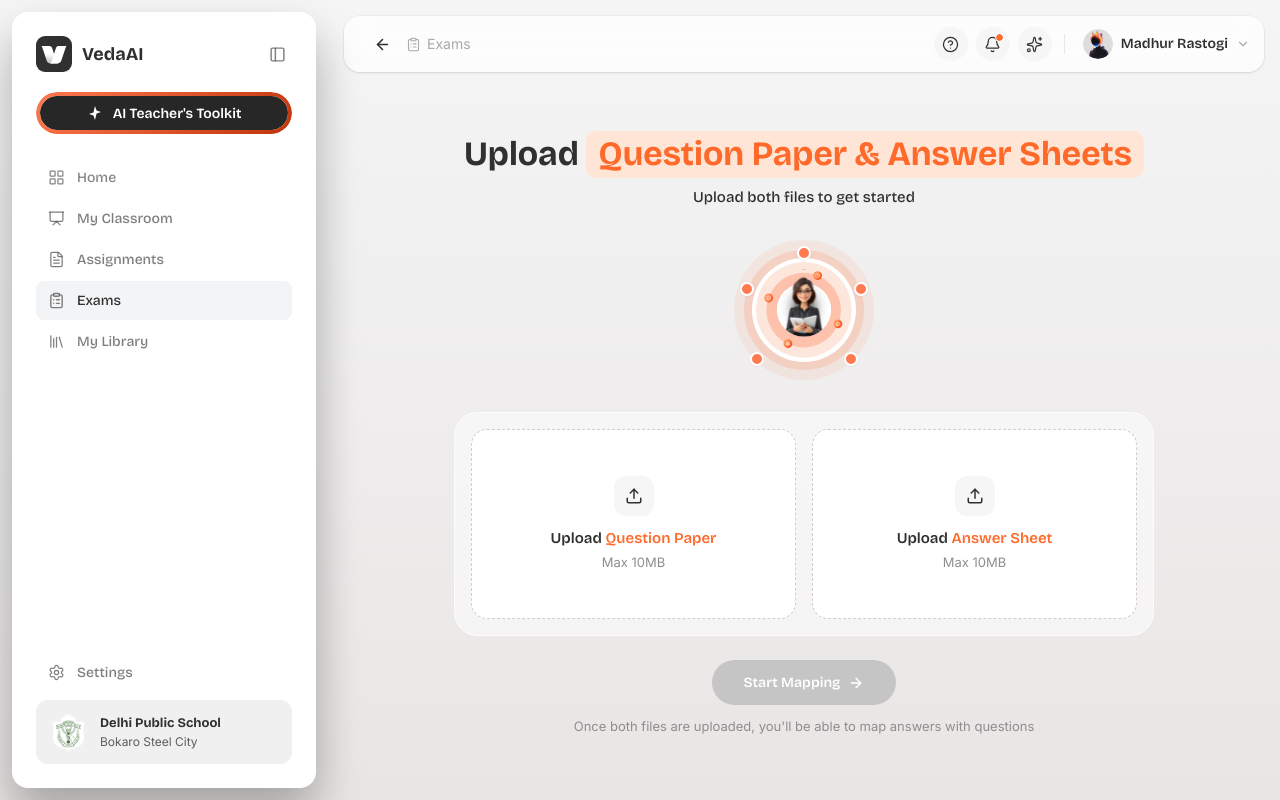
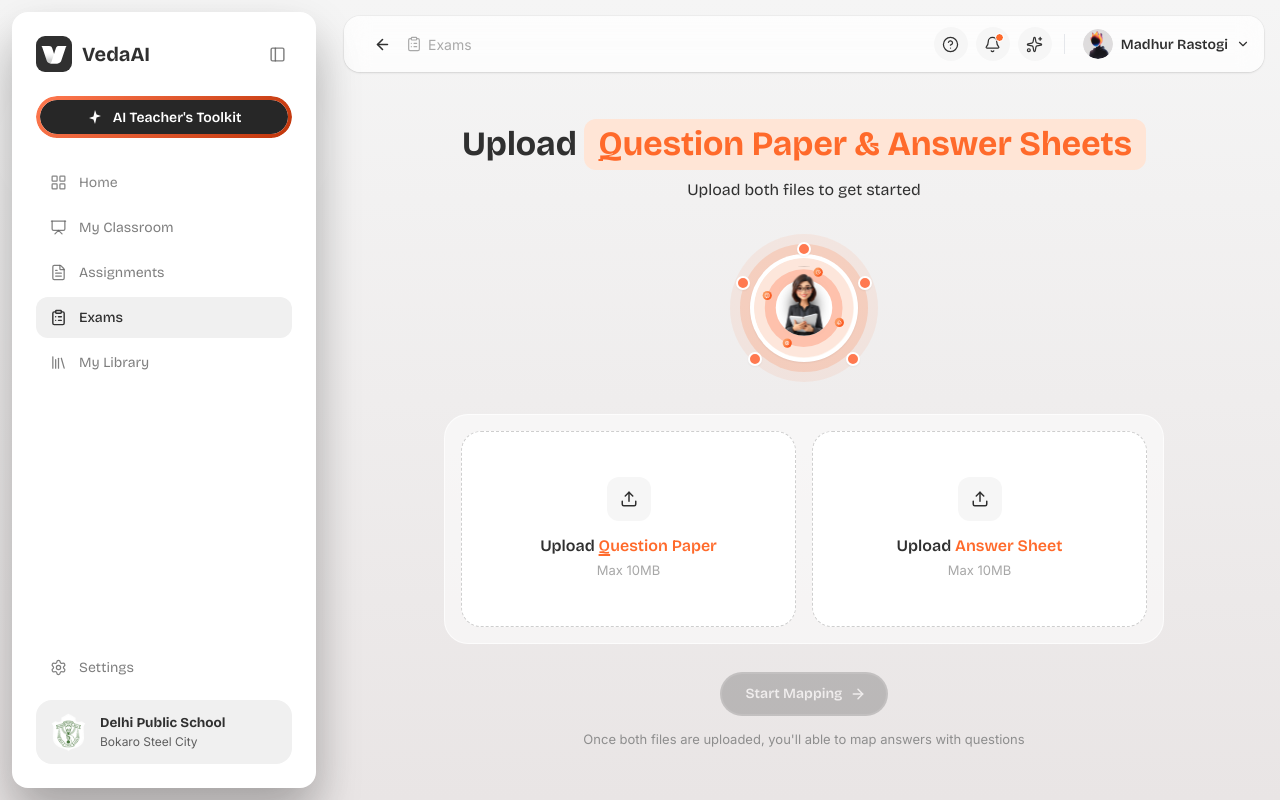
Before and after one commit to lohit-dev/assessment-ai, a Next.js app: page / in a window 1280 px wide. Built offline with nearby package versions, Linux system fonts and the light colour scheme.

Commit message:
feat: add Husky for commit hooks and update UploadCard component UI and styling

```diff
--- a/package.json
+++ b/package.json
@@ -8,7 +8,8 @@
     "start": "next start",
     "lint": "eslint",
     "format": "prettier --write .",
-    "format:check": "prettier --check ."
+    "format:check": "prettier --check .",
+    "prepare": "husky"
   },
   "dependencies": {
     "@google/genai": "^2.19.0",
@@ -29,6 +30,7 @@
     "@types/react-dom": "^19.2.5",
     "eslint": "^9.39.5",
     "eslint-config-next": "16.3.3",
+    "husky": "^9.1.7",
     "prettier": "^3.9.6",
     "prettier-plugin-tailwindcss": "^0.8.1",
     "tailwindcss": "^4.3.3",
--- a/src/app/layout.tsx
+++ b/src/app/layout.tsx
@@ -7,7 +7,7 @@ import QueryProvider from "@/components/QueryProvider";
 const bricolage = Bricolage_Grotesque({
   variable: "--font-bricolage",
   subsets: ["latin"],
-  weight: ["500", "600", "700", "800"],
+  weight: ["400", "500", "600", "700", "800"],
 });
 
 const inter = Inter({
--- a/src/app/page.tsx
+++ b/src/app/page.tsx
@@ -11,11 +11,11 @@ import { useAssessmentStore } from "@/store/useAssessmentStore";
 
 /** Mini icon badges orbiting on the avatar ring matching Figma */
 const AVATAR_BADGES = [
-  { top: "6px", left: "50%", transform: "translateX(-50%)" },
+  { top: "8px", left: "50%", transform: "translateX(-50%)" },
   { top: "42px", left: "6px" },
   { top: "42px", right: "6px" },
-  { bottom: "14px", left: "16px" },
-  { bottom: "14px", right: "16px" },
+  { bottom: "16px", left: "18px" },
+  { bottom: "16px", right: "18px" },
 ];
 
 export default function UploadPage() {
@@ -52,16 +52,20 @@ export default function UploadPage() {
 
         {/* Main: no card background, sits directly on gradient */}
         <main className="flex flex-1 flex-col items-center justify-center px-4 py-6 md:py-8">
-          {/* Mobile heading: bold, two lines */}
+          {/* Mobile heading */}
           <h1
-            className="text-center text-[22px] leading-tight md:hidden"
+            className="text-center text-[24px] leading-tight md:hidden"
             style={{
               fontFamily: "var(--font-bricolage)",
               fontWeight: 700,
               color: "#303030",
             }}
           >
-            Upload <u>Q</u>uestion Paper
+            Upload{" "}
+            <span className="underline decoration-[#FF6A2B] decoration-2 underline-offset-3">
+              Q
+            </span>
+            uestion Paper
             <br />
             &amp; Answer Sheets
           </h1>
@@ -77,19 +81,22 @@ export default function UploadPage() {
           >
             Upload{" "}
             <span
-              className="inline-block rounded-[10px] px-3 py-0.5"
+              className="inline-block rounded-[12px] px-3.5 py-1"
               style={{
                 color: "#FF6A2B",
                 backgroundColor: "#FFE5D6",
               }}
             >
-              Question Paper &amp; Answer Sheets
+              <span className="underline decoration-[#FF6A2B] decoration-2 underline-offset-4">
+                Q
+              </span>
+              uestion Paper &amp; Answer Sheets
             </span>
           </h1>
 
-          {/* Desktop subheading: #303030, font weight 400, Bricolage */}
+          {/* Desktop subheading */}
           <p
-            className="mt-2 text-center text-[15px]"
+            className="mt-2 text-center text-[16px]"
             style={{
               fontFamily: "var(--font-bricolage)",
               fontWeight: 400,
@@ -102,7 +109,7 @@ export default function UploadPage() {
           {/* Avatar with peach glow rings and orbiting badges */}
           <div
             className="relative my-6 flex items-center justify-center md:my-8"
-            style={{ width: 140, height: 140 }}
+            style={{ width: 148, height: 148 }}
           >
             {/* Layer 1 — outermost soft glow */}
             <div
@@ -114,24 +121,24 @@ export default function UploadPage() {
               className="absolute rounded-full"
               style={{
                 inset: 10,
-                background: "rgba(255, 106, 43, 0.16)",
+                background: "rgba(255, 106, 43, 0.18)",
               }}
             />
             {/* Layer 3 — white ring */}
             <div
-              className="absolute rounded-full bg-white"
-              style={{ inset: 18 }}
+              className="absolute rounded-full bg-white shadow-xs"
+              style={{ inset: 20 }}
             />
             {/* Layer 4 — image circle */}
             <div
               className="absolute overflow-hidden rounded-full bg-[#fdf6f0]"
-              style={{ inset: 22 }}
+              style={{ inset: 24 }}
             >
               <Image
                 src="/assets/tutor_image.svg"
                 alt="AI tutor illustration"
                 fill
-                sizes="96px"
+                sizes="100px"
                 className="object-cover object-top"
                 priority
               />
@@ -155,7 +162,7 @@ export default function UploadPage() {
 
           {/* Upload cards outer container: bg #FFFFFF80 (white-50) */}
           <div
-            className="flex w-full max-w-[700px] flex-col gap-3 p-3 sm:flex-row sm:gap-4 sm:p-4"
+            className="flex w-full max-w-[720px] flex-col gap-3 p-3 sm:flex-row sm:gap-4 sm:p-4"
             style={{
               backgroundColor: "#FFFFFF80",
               borderRadius: 24,
@@ -164,27 +171,32 @@ export default function UploadPage() {
           >
             <UploadCard
               label="Question Paper"
+              isQuestionPaper={true}
               file={questionPaperFile}
               onFileSelect={setQuestionPaperFile}
             />
             <UploadCard
               label="Answer Sheet"
+              isQuestionPaper={false}
               file={answerSheetFile}
               onFileSelect={setAnswerSheetFile}
             />
           </div>
 
-          {/* CTA Button — pill shape */}
+          {/* CTA Button — Primary Button Dark */}
           <button
             disabled={!bothUploaded}
             onClick={handleStartMapping}
-            className="mt-6 flex items-center justify-center gap-2 rounded-full px-8 py-3 text-[14px] font-semibold text-white transition-all"
+            className="mt-7 flex h-[44px] items-center justify-center gap-2 rounded-full py-3 pr-5 pl-6 text-[14px] font-semibold text-white transition-all"
             style={{
               fontFamily: "var(--font-bricolage)",
-              backgroundColor: bothUploaded ? "#303030" : "#C5C5C5",
+              backgroundColor: "#303030",
+              border: "2px solid #FFFFFF26",
+              borderRadius: 64,
+              opacity: bothUploaded ? 1 : 0.25,
               cursor: bothUploaded ? "pointer" : "not-allowed",
               boxShadow: bothUploaded
-                ? "0 4px 16px rgba(48, 48, 48, 0.2)"
+                ? "0 4px 16px rgba(48, 48, 48, 0.25)"
                 : "none",
             }}
           >
@@ -194,14 +206,14 @@ export default function UploadPage() {
 
           {/* Caption */}
           <p
-            className="mt-3 max-w-[300px] text-center text-[13px] md:max-w-none"
+            className="mt-3.5 max-w-[340px] text-center text-[13px] md:max-w-none"
             style={{
               fontFamily: "var(--font-inter)",
               color: "#8E8E8E",
             }}
           >
-            Once both files are uploaded, you&apos;ll be able to map answers
-            with questions
+            Once both files are uploaded, you&apos;ll able to map answers with
+            questions
           </p>
         </main>
       </div>
--- a/src/components/Sidebar.tsx
+++ b/src/components/Sidebar.tsx
@@ -41,7 +41,7 @@ export default function Sidebar() {
       }}
     >
       <div>
-        <div className="mb-5 flex items-center justify-between">
+        <div className="mb-6 flex items-center justify-between">
           <div className="flex items-center gap-2.5">
             {/* VedaAI brand SVG */}
             <Image
@@ -56,7 +56,7 @@ export default function Sidebar() {
                 fontFamily: "var(--font-bricolage)",
                 fontWeight: 700,
                 color: "#303030",
-                fontSize: 18,
+                fontSize: 20,
               }}
             >
               VedaAI
@@ -72,10 +72,8 @@ export default function Sidebar() {
         </div>
 
         {/* ── AI Teacher's Toolkit CTA ── */}
-        {/* Figma: bg #272727, border 4px gradient #FF7950→#C0350A, h-42, px-43, gap-10 */}
-        {/* Shadows: 0 32 48 0 #FFFFFF33, 0 16 48 0 #FFFFFF1F */}
         <button
-          className="mb-6 flex w-full items-center justify-center gap-[10px] rounded-full text-[14px] font-semibold text-white transition-opacity hover:opacity-90"
+          className="mb-6 flex w-full items-center justify-center gap-2.5 rounded-full text-[14px] font-semibold text-white transition-opacity hover:opacity-90"
           style={{
             fontFamily: "var(--font-bricolage)",
             height: 42,
@@ -123,16 +121,14 @@ export default function Sidebar() {
         </button>
 
         {/* ── Nav links ── */}
-        <nav className="flex flex-col gap-0.5">
+        <nav className="flex flex-col gap-1">
           {navItems.map(({ label, icon: Icon, active }) => (
             <a
               key={label}
               href="#"
               className={clsx(
-                "flex items-center gap-3 rounded-lg px-3 py-[9px] text-[14px] transition-colors",
-                active
-                  ? "bg-gray-100 font-medium"
-                  : "font-normal hover:bg-gray-50"
+                "flex items-center gap-3 rounded-xl px-3.5 py-2.5 text-[14px] transition-colors",
+                active ? "bg-[#F0F0F0]" : "hover:bg-gray-50"
               )}
               style={{
                 fontFamily: "var(--font-bricolage)",
@@ -143,7 +139,7 @@ export default function Sidebar() {
               <Icon
                 size={17}
                 strokeWidth={active ? 2 : 1.75}
-                style={{ color: SECONDARY }}
+                style={{ color: active ? "#303030" : SECONDARY }}
               />
               {label}
             </a>
@@ -155,7 +151,7 @@ export default function Sidebar() {
       <div>
         <a
           href="#"
-          className="mb-2 flex items-center gap-3 rounded-lg px-3 py-[9px] text-[14px] font-normal transition-colors hover:bg-gray-50"
+          className="mb-3 flex items-center gap-3 rounded-xl px-3.5 py-2.5 text-[14px] font-normal transition-colors hover:bg-gray-50"
           style={{
             fontFamily: "var(--font-bricolage)",
             fontWeight: 400,
@@ -168,10 +164,10 @@ export default function Sidebar() {
 
         {/* School card */}
         <div
-          className="flex items-center gap-3 rounded-xl px-3 py-3"
+          className="flex items-center gap-3 rounded-2xl p-3"
           style={{ background: "#F0F0F0" }}
         >
-          <div className="relative h-10 w-10 shrink-0 overflow-hidden rounded-full">
+          <div className="relative size-10 shrink-0 overflow-hidden rounded-full">
             <Image
               src="/assets/delhi_public_school.svg"
               alt="Delhi Public School logo"
@@ -185,9 +181,9 @@ export default function Sidebar() {
               style={{
                 fontFamily: "var(--font-bricolage)",
                 fontWeight: 700,
-                fontSize: 13,
+                fontSize: 13.5,
                 color: "#303030",
-                lineHeight: 1.3,
+                lineHeight: 1.25,
               }}
             >
               Delhi Public School
@@ -196,7 +192,7 @@ export default function Sidebar() {
               style={{
                 fontSize: 12,
                 color: "#5E5E5E",
-                lineHeight: 1.3,
+                lineHeight: 1.25,
                 marginTop: 2,
               }}
             >
--- a/src/components/TopBar.tsx
+++ b/src/components/TopBar.tsx
@@ -53,7 +53,7 @@ export default function TopBar() {
           <ArrowLeft size={19} strokeWidth={2} />
         </button>
         <span
-          className="text-[17px]"
+          className="text-[18px]"
           style={{
             fontFamily: "var(--font-bricolage)",
             fontWeight: 700,
@@ -77,9 +77,9 @@ export default function TopBar() {
 
         {/* Breadcrumb — disabled/secondary #A9A9A9 */}
         <div className="flex items-center gap-1.5" style={{ color: "#A9A9A9" }}>
-          <ClipboardList size={15} strokeWidth={1.75} />
+          <ClipboardList size={16} strokeWidth={1.75} />
           <span
-            className="text-sm"
+            className="text-[14px]"
             style={{
               fontFamily: "var(--font-inter)",
               fontWeight: 400,
@@ -155,7 +155,7 @@ export default function TopBar() {
             />
           </div>
           <span
-            className="text-sm"
+            className="text-[14px]"
             style={{
               fontFamily: "var(--font-bricolage)",
               fontWeight: 600,
@@ -164,7 +164,7 @@ export default function TopBar() {
           >
             Madhur Rastogi
           </span>
-          <ChevronDown size={14} style={{ color: "#A9A9A9" }} />
+          <ChevronDown size={14} style={{ color: "#303030" }} />
         </button>
       </div>
     </header>
--- a/src/components/UploadCard.tsx
+++ b/src/components/UploadCard.tsx
@@ -7,6 +7,7 @@ import clsx from "clsx";
 
 interface UploadCardProps {
   label: string;
+  isQuestionPaper?: boolean;
   file: File | null;
   onFileSelect: (file: File | null) => void;
   maxSizeMb?: number;
@@ -15,6 +16,7 @@ interface UploadCardProps {
 
 export default function UploadCard({
   label,
+  isQuestionPaper = false,
   file,
   onFileSelect,
   maxSizeMb = 10,
@@ -50,7 +52,7 @@ export default function UploadCard({
       onClick={() => !file && inputRef.current?.click()}
       className={clsx(
         "flex w-full flex-1 flex-col items-center justify-center text-center transition-all",
-        "h-[180px] px-6 py-6 sm:h-[190px]",
+        "h-[184px] px-6 py-6 sm:h-[196px]",
         file
           ? "cursor-default"
           : isDragging
@@ -60,7 +62,7 @@ export default function UploadCard({
       style={{
         backgroundColor: isDragging ? "#FFF8F5" : "#FFFFFF",
         border: `1.5px dashed ${isDragging ? "#FF6A2B" : file ? "#FF6A2B80" : "#CECECE"}`,
-        borderRadius: 16,
+        borderRadius: 20,
       }}
     >
       <input
@@ -75,26 +77,39 @@ export default function UploadCard({
         <>
           {/* Upload icon box */}
           <div
-            className="mb-3 flex h-10 w-10 items-center justify-center rounded-xl transition-transform group-hover:scale-105"
+            className="mb-3.5 flex size-11 items-center justify-center rounded-xl transition-transform hover:scale-105"
             style={{ background: "#F6F6F6" }}
           >
             <Upload size={18} strokeWidth={2} style={{ color: "#303030" }} />
           </div>
           <p
-            className="text-[15px] leading-snug"
+            className="text-[16px] leading-snug"
             style={{
               fontFamily: "var(--font-bricolage)",
               fontWeight: 600,
               color: "#303030",
             }}
           >
-            Upload <span style={{ color: "#FF6A2B" }}>{label}</span>
+            Upload{" "}
+            <span style={{ color: "#FF6A2B" }}>
+              {isQuestionPaper ? (
+                <>
+                  <span className="underline decoration-[#FF6A2B] decoration-2 underline-offset-3">
+                    Q
+                  </span>
+                  uestion Paper
+                </>
+              ) : (
+                label
+              )}
+            </span>
           </p>
           <p
             className="mt-1 text-[13px]"
             style={{
               fontFamily: "var(--font-inter)",
-              color: "#8E8E8E",
+              fontWeight: 400,
+              color: "#5E5E5E8C",
             }}
           >
             Max {maxSizeMb}MB
@@ -103,7 +118,7 @@ export default function UploadCard({
       ) : (
         <div className="flex w-full items-center justify-between rounded-xl border border-gray-100 bg-[#F9F9F9] px-3.5 py-3">
           <div className="flex items-center gap-3">
-            <div className="flex h-9 w-9 shrink-0 items-center justify-center rounded-lg bg-red-50 text-red-500">
+            <div className="flex size-9 shrink-0 items-center justify-center rounded-lg bg-red-50 text-red-500">
               <FileText size={17} strokeWidth={1.75} />
             </div>
             <div className="text-left">
@@ -111,6 +126,7 @@ export default function UploadCard({
                 className="max-w-[140px] truncate text-[13.5px] font-semibold"
                 style={{
                   fontFamily: "var(--font-bricolage)",
+                  fontWeight: 600,
                   color: "#303030",
                 }}
               >
@@ -128,7 +144,7 @@ export default function UploadCard({
               onFileSelect(null);
               if (inputRef.current) inputRef.current.value = "";
             }}
-            className="flex h-7 w-7 items-center justify-center rounded-full text-gray-400 transition-colors hover:bg-gray-200 hover:text-gray-600"
+            className="flex size-7 items-center justify-center rounded-full text-gray-400 transition-colors hover:bg-gray-200 hover:text-gray-600"
           >
             <X size={15} />
           </button>
```
Also changed, not shown: 2 other files (tests, documents, lock files or other folders).
